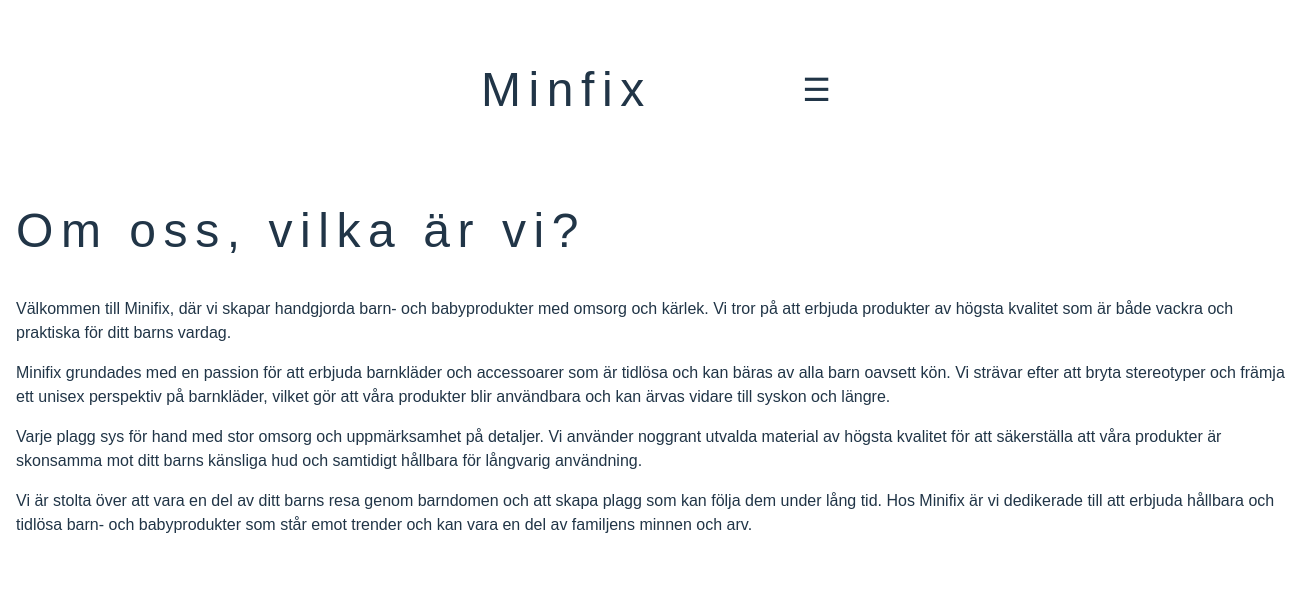
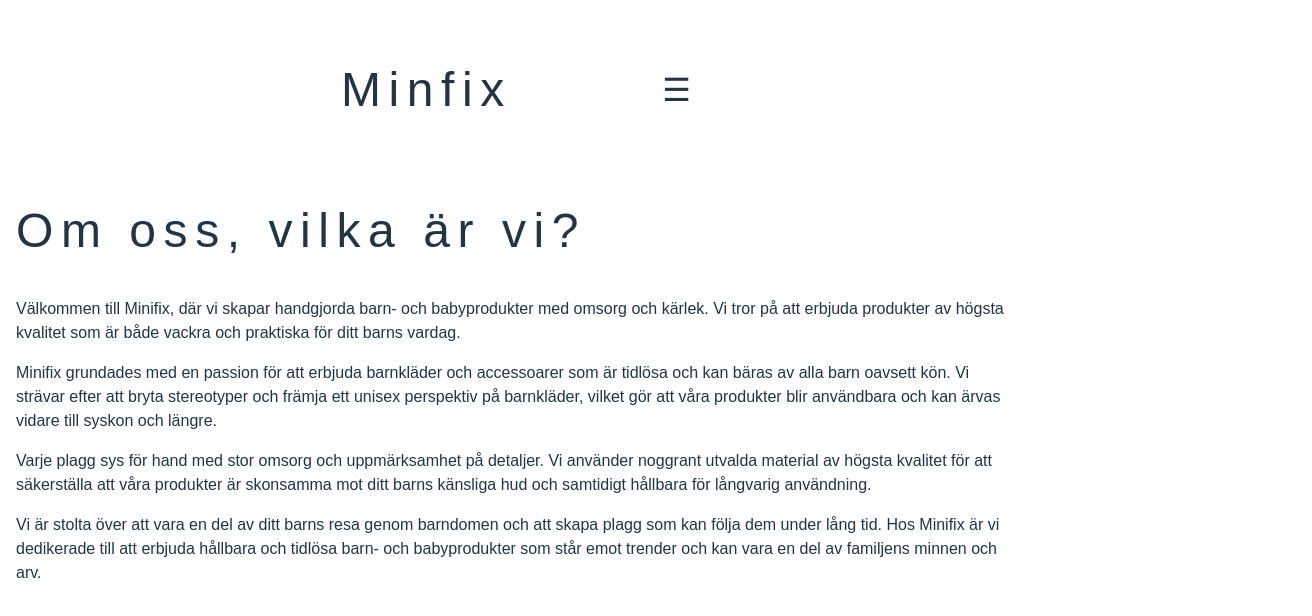
Before and after one commit to JosefineForsman/minifix, a React (Vite) app in the folder minifix/: page /omoss in a window 1280 px wide. Shown: the top 616 px of the page, 1312 px wide, since content can reach past the window. Built offline with nearby package versions, Linux system fonts and the light colour scheme; a web font is replaced by a local one.

Commit message:
width fixed

```diff
--- a/minifix/src/views/AboutUs/AboutUs.css
+++ b/minifix/src/views/AboutUs/AboutUs.css
@@ -1,5 +1,5 @@
 .about{
-    width: 100vw;
+    width: 1000px;
     height: 100vh;
     padding: 1rem;
 }
--- a/minifix/src/views/Contact/Contact.css
+++ b/minifix/src/views/Contact/Contact.css
@@ -7,8 +7,8 @@
   .hero {
     width: 100%;
     /* height: 100vh; */
-    background-image: url('../../../assets/form.jpg'); /* Lägg till bakgrundsbilden */
-    background-size: cover; /* Anpassa storleken på bakgrundsbilden */
+    background-image: url('../../../assets/form.jpg');
+    background-size: cover;
     filter: saturate(90%)
     contrast(99%);
     background-position: center;
@@ -19,13 +19,11 @@
     flex-direction: column;
   }
 
-  /* Storlek*/
   form{
     display: flex;
     flex-direction: column;
     justify-content: center;
     width: 700px ;
-    /* max-width: 600px;ß */
     color: rgb(0, 0, 0);
     background-color: #ffffffca;
     border-radius: 10px;
@@ -33,7 +31,6 @@
     margin-bottom: 2rem;
   }
 
-  /* Design inuti rutorna*/
   .input, textarea {
     display: flex;
     align-items: center;
--- a/minifix/src/views/Landing/Landing.css
+++ b/minifix/src/views/Landing/Landing.css
@@ -3,7 +3,7 @@
     align-items: center;
     flex-direction: column;
     justify-content: center;
-    width: 100vw;
+    width: 1000px;
     height: 100vh;
     background-size: cover; /* Anpassa storleken på bakgrundsbilden */
 }
```
